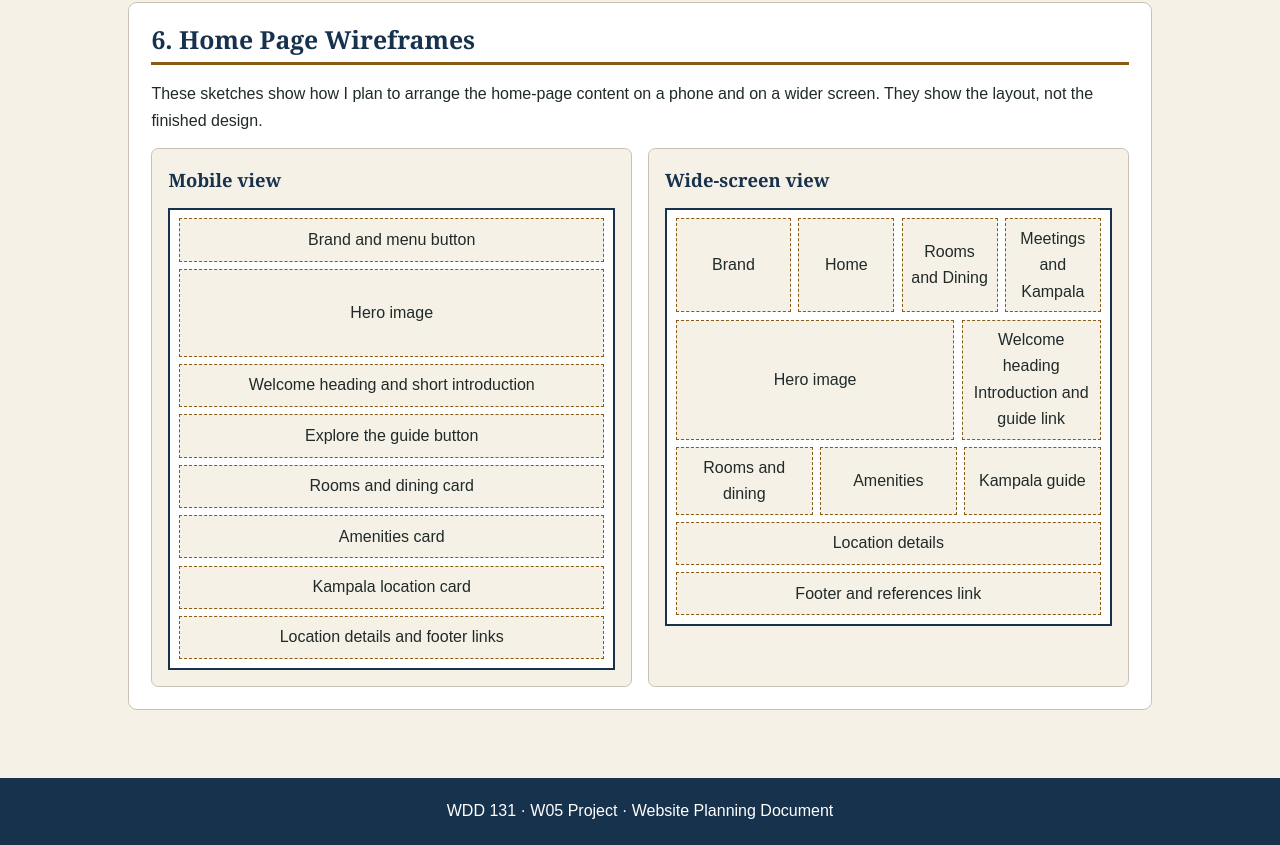
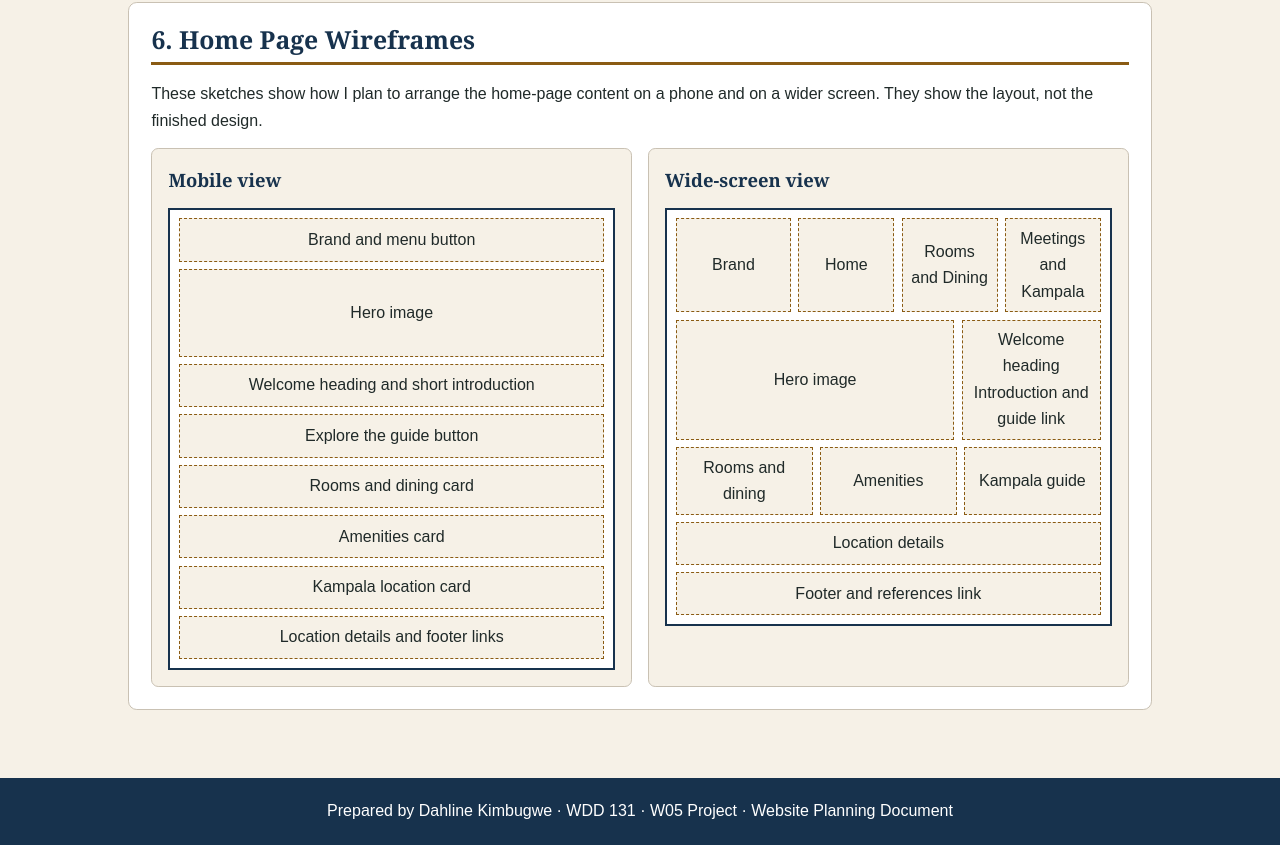
Before and after one commit to kimdahline/wdd131, a plain HTML site: page project/siteplan.html in a window 1280 px wide. Shown: the part 2148-2993 px from the top of the page. Drawn offline with Linux system fonts and the light colour scheme.

Commit message:
W05 Project: Website Planning Document

```diff
--- a/project/siteplan.html
+++ b/project/siteplan.html
@@ -7,6 +7,7 @@
     name="description"
     content="My WDD 131 website plan for an independent visitor guide to Kampala Marriott Hotel.">
 
+  <meta name="author" content="Dahline Kimbugwe">
   <title>Website Plan | Kampala Marriott Hotel Visitor Guide</title>
   <link rel="stylesheet" href="styles/siteplan.css">
 </head>
@@ -250,7 +251,10 @@
   </main>
 
   <footer>
-    <p>WDD 131 · W05 Project · Website Planning Document</p>
+    <p>
+      Prepared by Dahline Kimbugwe · WDD 131 · W05 Project · Website Planning
+      Document
+    </p>
   </footer>
 </body>
 </html>
```
